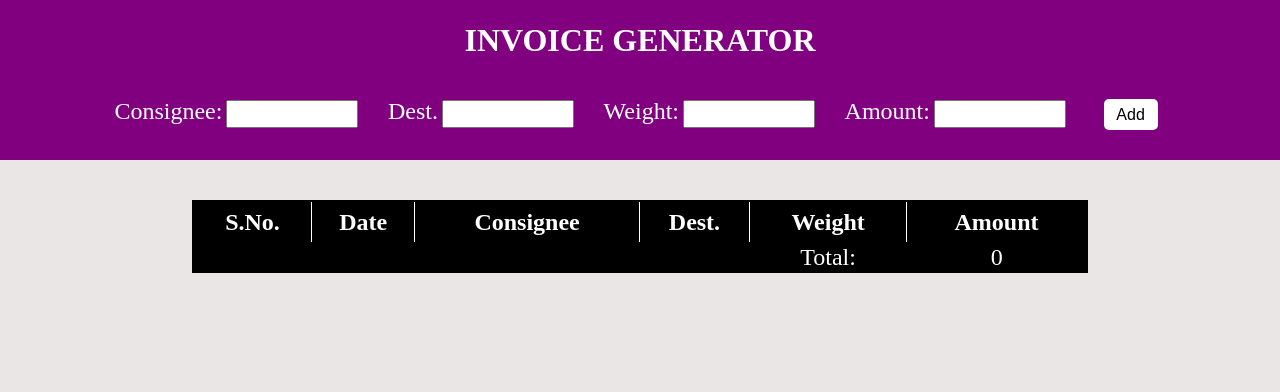
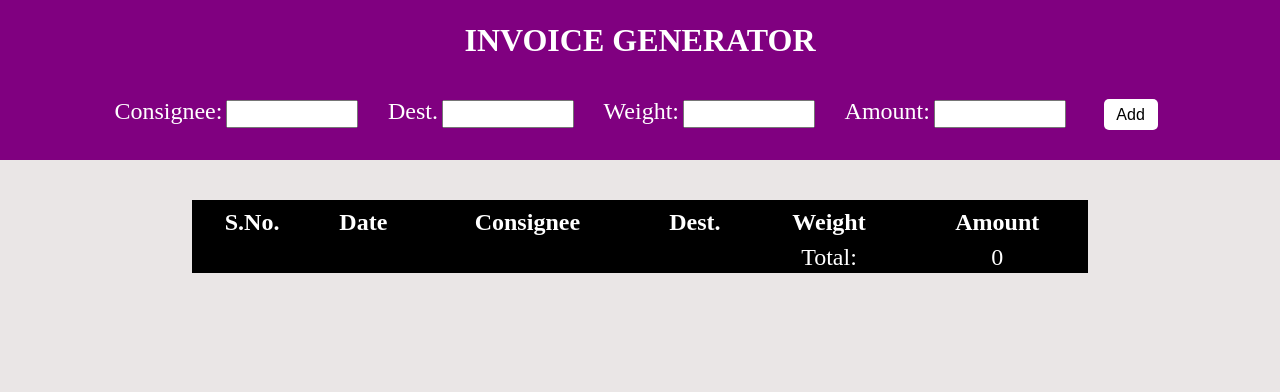
Before and after one commit to 5r1r4mk1n1/django_bill_generator, a Django app: page / in a window 1280 px wide. Shown: the top 392 px of the page. Run offline with Django 4.2, Linux system fonts and the light colour scheme; data comes from the database, SQL or seed files in the repository; data that the repository does not hold is empty.

Commit message:
css changed

```diff
--- a/static/style.css
+++ b/static/style.css
@@ -141,35 +141,6 @@
     thead {
         background-color: #000000;
         color: #ffffff;
-    }
-
-    thead th:nth-child(1) {
-        border-right: 1px solid white;
-    }
-
-    thead th:nth-child(2) {
-        border-left: 1px solid white;
-        border-right: 1px solid white;
-    }
-
-    thead th:nth-child(3) {
-        border-left: 1px solid white;
-        border-right: 1px solid white;
-    }
-
-    thead th:nth-child(4) {
-        border-left: 1px solid white;
-        border-right: 1px solid white;
-    }
-
-    thead th:nth-child(5) {
-        border-left: 1px solid white;
-        border-right: 1px solid white;
-    }
-
-    thead th:nth-child(6) {
-        border-left: 1px solid white;
-        border-right: 1px solid white;
     }
 
 }
@@ -321,34 +292,4 @@
         background-color: #000000;
         color: #ffffff;
     }
-
-    thead th:nth-child(1) {
-        border-right: 1px solid white;
-    }
-
-    thead th:nth-child(2) {
-        border-left: 1px solid white;
-        border-right: 1px solid white;
-    }
-
-    thead th:nth-child(3) {
-        border-left: 1px solid white;
-        border-right: 1px solid white;
-    }
-
-    thead th:nth-child(4) {
-        border-left: 1px solid white;
-        border-right: 1px solid white;
-    }
-
-    thead th:nth-child(5) {
-        border-left: 1px solid white;
-        border-right: 1px solid white;
-    }
-
-    thead th:nth-child(6) {
-        border-left: 1px solid white;
-        border-right: 1px solid white;
-    }
-
 }
```
